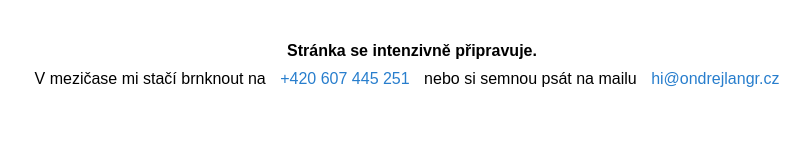
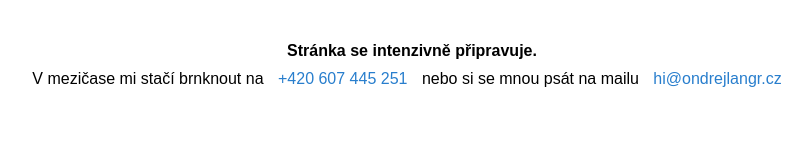
Before and after one commit to ondrej-langr/ondrejlangr.cz, a Next.js app: page / in a window 1280 px wide. Shown: the part 335-495 px from the top of the page, without its empty margins (228-1040 px from the left). Built offline with nearby package versions, Linux system fonts and the light colour scheme; a web font is replaced by a local one.

Commit message:
Upsie, typo

```diff
--- a/layout/index.tsx
+++ b/layout/index.tsx
@@ -60,7 +60,7 @@ const PageLayout: FC = ({ children }): ReactElement => {
             },
             zIndex: 20
         }}>
-            <div><b>Stránka se intenzivně připravuje.</b></div> <div> V mezičase mi stačí brnknout na  <a href="tel:+420607445251"> +420 607 445 251 </a>  nebo si semnou psát na mailu  <a href="mailto:hi@ondrejlangr.cz"> hi@ondrejlangr.cz </a></div>
+            <div><b>Stránka se intenzivně připravuje.</b></div> <div> V mezičase mi stačí brnknout na  <a href="tel:+420607445251"> +420 607 445 251 </a>  nebo si se mnou psát na mailu  <a href="mailto:hi@ondrejlangr.cz"> hi@ondrejlangr.cz </a></div>
         </div>
     </>
 }
```
